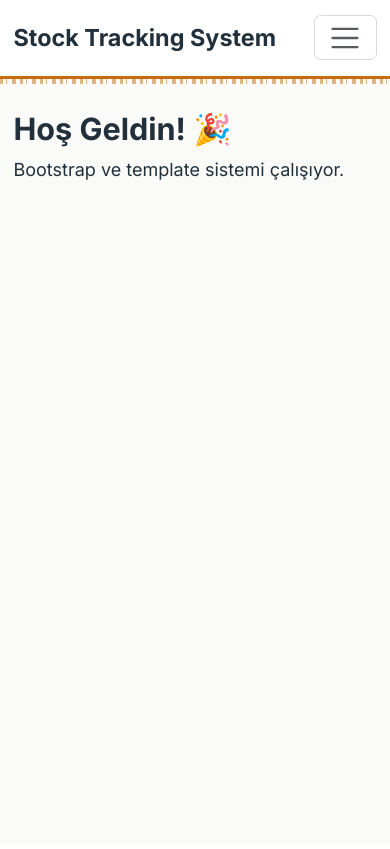
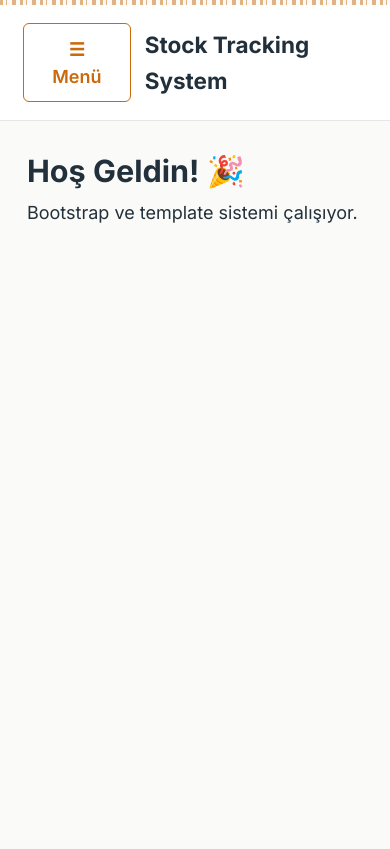
Before and after one commit to yarennkahya/stock-tracking-system, a Django app: page / in a window 390 px wide. Before the commit the page ends 180 px from the top, so only its background shows below. Run offline with Django 5.2, Linux system fonts and the light colour scheme; the visitor is signed in with stand-in values (Sample User, id 1).

Commit message:
Sidebar navigasyon yapisi ve mobil offcanvas menu eklendi

```diff
--- a/templates/base.html
+++ b/templates/base.html
@@ -22,9 +22,7 @@
             --font-body: 'Inter', system-ui, -apple-system, sans-serif;
         }
 
-        html {
-            font-size: 18px;
-        }
+        html { font-size: 18px; }
 
         body {
             background: var(--color-bg);
@@ -39,27 +37,6 @@
             color: var(--color-ink);
         }
 
-        .app-navbar {
-            background: var(--color-surface) !important;
-            border-bottom: 3px solid var(--color-accent);
-            padding-top: .75rem;
-            padding-bottom: .75rem;
-        }
-        .app-navbar .navbar-brand {
-            color: var(--color-ink) !important;
-            font-weight: 700;
-            font-size: 1.3rem;
-        }
-        .app-navbar .nav-link {
-            color: var(--color-steel) !important;
-            font-weight: 600;
-            font-size: 1.05rem;
-            padding: .5rem 1rem !important;
-        }
-        .app-navbar .nav-link:hover {
-            color: var(--color-accent) !important;
-        }
-
         .barcode-strip {
             height: 5px;
             background-image: repeating-linear-gradient(90deg,
@@ -68,6 +45,84 @@
                 var(--color-accent) 12px 16px, transparent 16px 20px);
             opacity: .5;
         }
+
+        .app-shell {
+            display: flex;
+            min-height: 100vh;
+        }
+
+        .sidebar {
+            width: 250px;
+            flex-shrink: 0;
+            background: var(--color-surface);
+            border-right: 3px solid var(--color-accent);
+            padding: 1.5rem 1.25rem;
+            position: sticky;
+            top: 0;
+            height: 100vh;
+            overflow-y: auto;
+        }
+
+        .sidebar-brand {
+            font-weight: 700;
+            font-size: 1.25rem;
+            color: var(--color-ink) !important;
+            text-decoration: none;
+            display: block;
+            margin-bottom: 2rem;
+        }
+
+        .sidebar .nav-link {
+            color: var(--color-steel);
+            font-weight: 600;
+            font-size: 1.02rem;
+            padding: .65rem .9rem;
+            border-radius: 6px;
+            margin-bottom: .2rem;
+        }
+        .sidebar .nav-link:hover {
+            background: var(--color-accent-soft);
+            color: var(--color-accent);
+        }
+        .sidebar .nav-link.active {
+            background: var(--color-accent);
+            color: #FFFFFF;
+        }
+
+        .sidebar-footer {
+            margin-top: auto;
+            padding-top: 1.5rem;
+            border-top: 1px solid #E5E7E4;
+        }
+        .sidebar-user {
+            font-size: .95rem;
+            color: var(--color-steel);
+            margin-bottom: .5rem;
+        }
+
+        .main-content {
+            flex-grow: 1;
+            min-width: 0;
+        }
+
+        .mobile-topbar {
+            display: flex;
+            align-items: center;
+            gap: .75rem;
+            padding: 1rem 1.25rem;
+            border-bottom: 1px solid #E5E7E4;
+            background: var(--color-surface);
+        }
+        .mobile-topbar .sidebar-brand { margin-bottom: 0; }
+
+        @media (min-width: 992px) {
+            .mobile-topbar, .offcanvas { display: none !important; }
+        }
+        @media (max-width: 991.98px) {
+            .sidebar { display: none !important; }
+        }
+
+        .page-content { padding: 1.75rem 1.5rem; }
 
         .btn {
             padding: .65rem 1.25rem;
@@ -84,10 +139,7 @@
             border-color: var(--color-accent) !important;
         }
 
-        .badge {
-            font-size: .9rem;
-            padding: .5em .8em;
-        }
+        .badge { font-size: .9rem; padding: .5em .8em; }
         .badge.bg-danger { background-color: var(--color-critical) !important; }
         .badge.bg-success { background-color: var(--color-ok) !important; }
 
@@ -113,49 +165,59 @@
 </head>
 <body>
 
-    <nav class="navbar navbar-expand-lg app-navbar">
-        <div class="container-fluid">
-            <a class="navbar-brand" href="/">Stock Tracking System</a>
-            <button class="navbar-toggler" type="button" data-bs-toggle="collapse" data-bs-target="#navbarNav">
-                <span class="navbar-toggler-icon"></span>
+    <div class="barcode-strip"></div>
+
+    <div class="app-shell">
+
+        <aside class="sidebar d-flex flex-column">
+            <a href="{% url 'ana_sayfa' %}" class="sidebar-brand">Stock Tracking System</a>
+
+            {% if user.is_authenticated %}
+                {% include 'partials/sidebar_nav.html' %}
+                <div class="sidebar-footer">
+                    <div class="sidebar-user">Merhaba, {{ user.username }}</div>
+                    <form method="post" action="{% url 'logout' %}">
+                        {% csrf_token %}
+                        <button type="submit" class="btn btn-outline-primary btn-sm w-100">Çıkış Yap</button>
+                    </form>
+                </div>
+            {% endif %}
+        </aside>
+
+        <div class="main-content">
+
+            <div class="mobile-topbar">
+                <button class="btn btn-outline-primary btn-sm" type="button" data-bs-toggle="offcanvas" data-bs-target="#mobileSidebar">
+                    ☰ Menü
                 </button>
-            <div class="collapse navbar-collapse" id="navbarNav">
-                <ul class="navbar-nav ms-auto">
+                <span class="sidebar-brand">Stock Tracking System</span>
+            </div>
+
+            <div class="offcanvas offcanvas-start" tabindex="-1" id="mobileSidebar">
+                <div class="offcanvas-header">
+                    <span class="sidebar-brand mb-0">Stock Tracking System</span>
+                    <button type="button" class="btn-close" data-bs-dismiss="offcanvas"></button>
+                </div>
+                <div class="offcanvas-body d-flex flex-column">
                     {% if user.is_authenticated %}
-        <li class="nav-item">
-            <a class="nav-link" href="/">Ürünler</a>
-        </li>
-        <li class="nav-item">
-            <a class="nav-link" href="/admin/">Admin Panel</a>
-        </li>
-        <li class="nav-item">
-    <a class="nav-link" href="/satis/">Satış Ekranı</a>
-</li>
-<li class="nav-item">
-    <a class="nav-link" href="/firmalar/">Firmalar</a>
-</li>
-<li class="nav-item">
-    <a class="nav-link" href="/senet-takip/">Senet Takip</a>
-</li>
-        <li class="nav-item">
-            <span class="nav-link">Merhaba, {{ user.username }}</span>
-        </li>
-        <li class="nav-item">
-            <form method="post" action="{% url 'logout' %}" class="d-inline">
+                        {% include 'partials/sidebar_nav.html' %}
+                        <div class="sidebar-footer">
+                            <div class="sidebar-user">Merhaba, {{ user.username }}</div>
+                            <form method="post" action="{% url 'logout' %}">
                                 {% csrf_token %}
-                <button type="submit" class="btn btn-outline-primary btn-sm">Çıkış Yap</button>
+                                <button type="submit" class="btn btn-outline-primary btn-sm w-100">Çıkış Yap</button>
                             </form>
-        </li>
+                        </div>
                     {% endif %}
-</ul>
                 </div>
             </div>
-    </nav>
-    <div class="barcode-strip"></div>
 
-    <div class="container mt-4">
+            <div class="page-content">
                 {% block content %}
                 {% endblock %}
+            </div>
+
+        </div>
     </div>
 
     <script src="https://cdn.jsdelivr.net/npm/bootstrap@5.3.3/dist/js/bootstrap.bundle.min.js"></script>
--- /dev/null
+++ b/templates/partials/sidebar_nav.html
@@ -0,0 +1,20 @@
+<ul class="nav flex-column">
+    <li class="nav-item">
+        <a class="nav-link {% if request.resolver_match.url_name == 'ana_sayfa' %}active{% endif %}" href="{% url 'ana_sayfa' %}">Ürünler</a>
+    </li>
+    <li class="nav-item">
+        <a class="nav-link {% if request.resolver_match.url_name == 'satis_ekrani' %}active{% endif %}" href="{% url 'satis_ekrani' %}">Satış Ekranı</a>
+    </li>
+    <li class="nav-item">
+        <a class="nav-link {% if request.resolver_match.url_name == 'barkod_tara' %}active{% endif %}" href="{% url 'barkod_tara' %}">Barkod Tara</a>
+    </li>
+    <li class="nav-item">
+        <a class="nav-link {% if request.resolver_match.url_name == 'firma_listesi' %}active{% endif %}" href="{% url 'firma_listesi' %}">Firmalar</a>
+    </li>
+    <li class="nav-item">
+        <a class="nav-link {% if request.resolver_match.url_name == 'senet_takip' %}active{% endif %}" href="{% url 'senet_takip' %}">Senet Takip</a>
+    </li>
+    <li class="nav-item">
+        <a class="nav-link" href="/admin/">Admin Panel</a>
+    </li>
+</ul>
```
Lines whose indentation alone changed are shown as unchanged.
